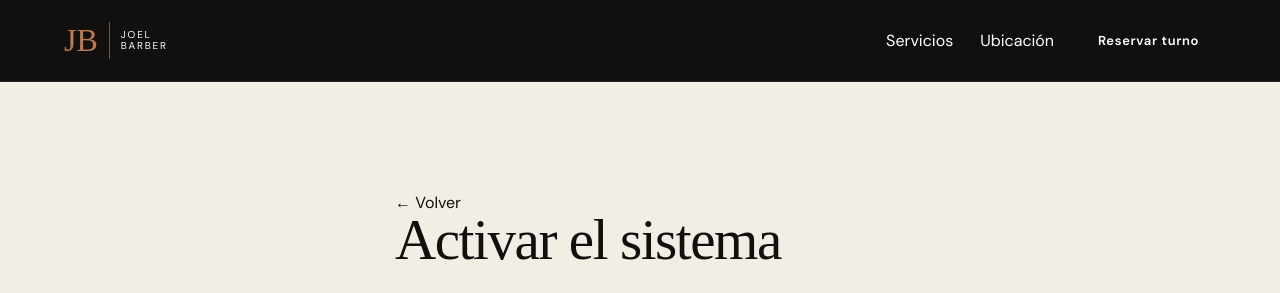
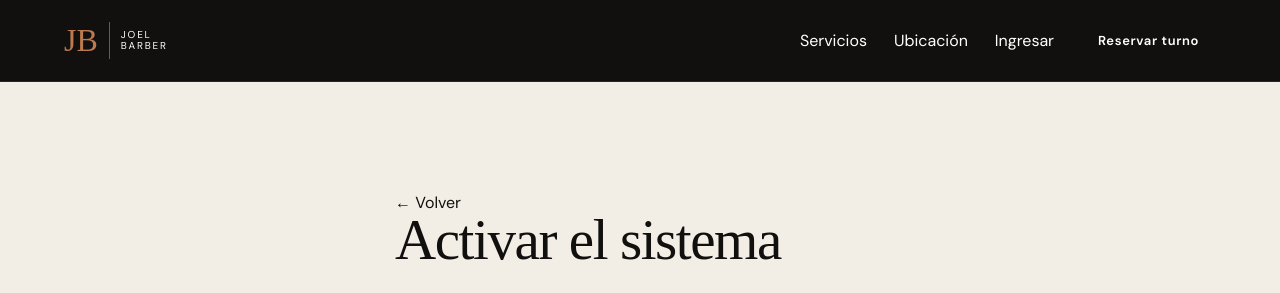
Before and after one commit to rodriggonzalezm/joelbarber, a Django app: page /activar/ in a window 1280 px wide. Shown: the top 293 px of the page. Run offline with Django 5.2, Linux system fonts and the light colour scheme; data comes from the database, SQL or seed files in the repository; data that the repository does not hold is empty; some web fonts are replaced.

Commit message:
Agregar acceso de login en el inicio

```diff
--- a/templates/base.html
+++ b/templates/base.html
@@ -1,6 +1,7 @@
 {% load static %}
 <!doctype html>
 <html lang="es">
+
 <head>
     <meta charset="utf-8">
     <meta name="viewport" content="width=device-width,initial-scale=1">
@@ -35,6 +36,7 @@
             {% else %}
             <a href="#servicios">Servicios</a>
             <a href="#ubicacion">Ubicación</a>
+            <a href="{% url 'login' %}">Ingresar</a>
             <a class="btn small" href="{% url 'booking' %}">Reservar turno</a>
             {% endif %}
         </div>
@@ -60,4 +62,5 @@
 
     <script src="{% static 'app.js' %}" defer></script>
 </body>
+
 </html>
```
Lines whose indentation alone changed are shown as unchanged.
